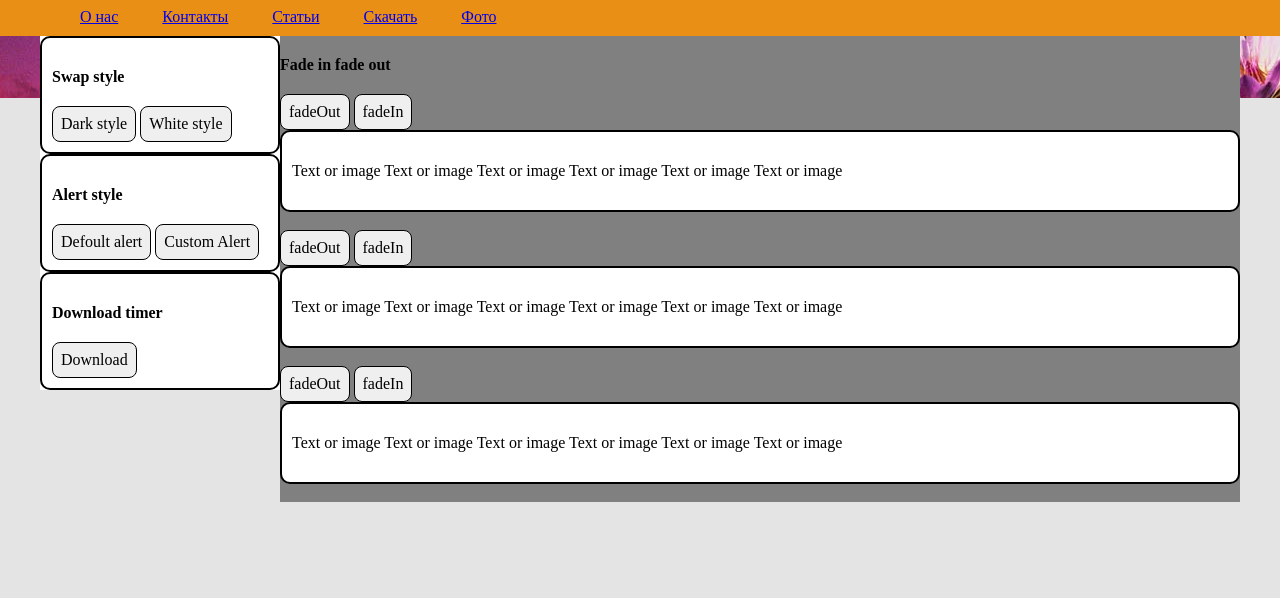
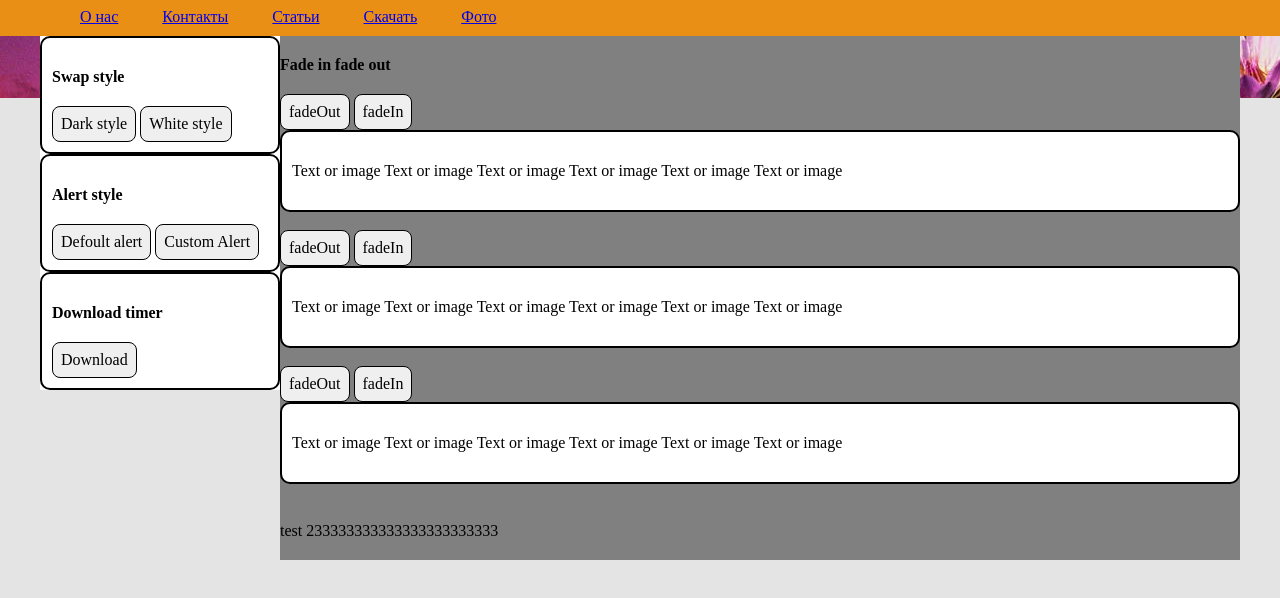
Before and after one commit to Amator/4world, a plain HTML site: page index.html in a window 1280 px wide. Shown: the part 202-800 px from the top of the page. Drawn offline with Linux system fonts and the light colour scheme.

Commit message:
test 333333

```diff
--- a/index.html
+++ b/index.html
@@ -85,6 +85,7 @@
 				<div id="div3" class="contentbox"><p> Text or image  Text or image  Text or image  Text or image  Text or image  Text or image </p>
 				</div><br />
 			</div>
+            <p>test 233333333333333333333333</p>
 		</aside>
 	</div>
 	<footer>
```
